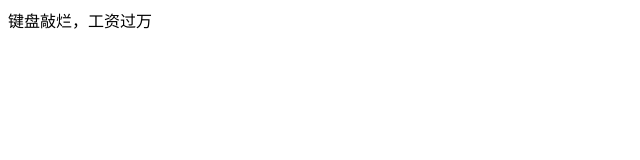
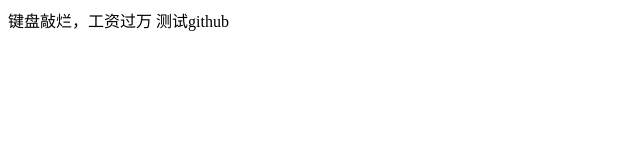
Before and after one commit to doudouchiyula/-, a website: page 01.html in a window 1280 px wide. Shown: the whole page, without its empty margins (0-640 px from the left). Drawn offline with Linux system fonts and the light colour scheme.

Commit message:
测试 github

```diff
--- a/01.html
+++ b/01.html
@@ -7,5 +7,6 @@
 </head>
 <body>
     键盘敲烂，工资过万
+    测试github
 </body>
 </html>
```
